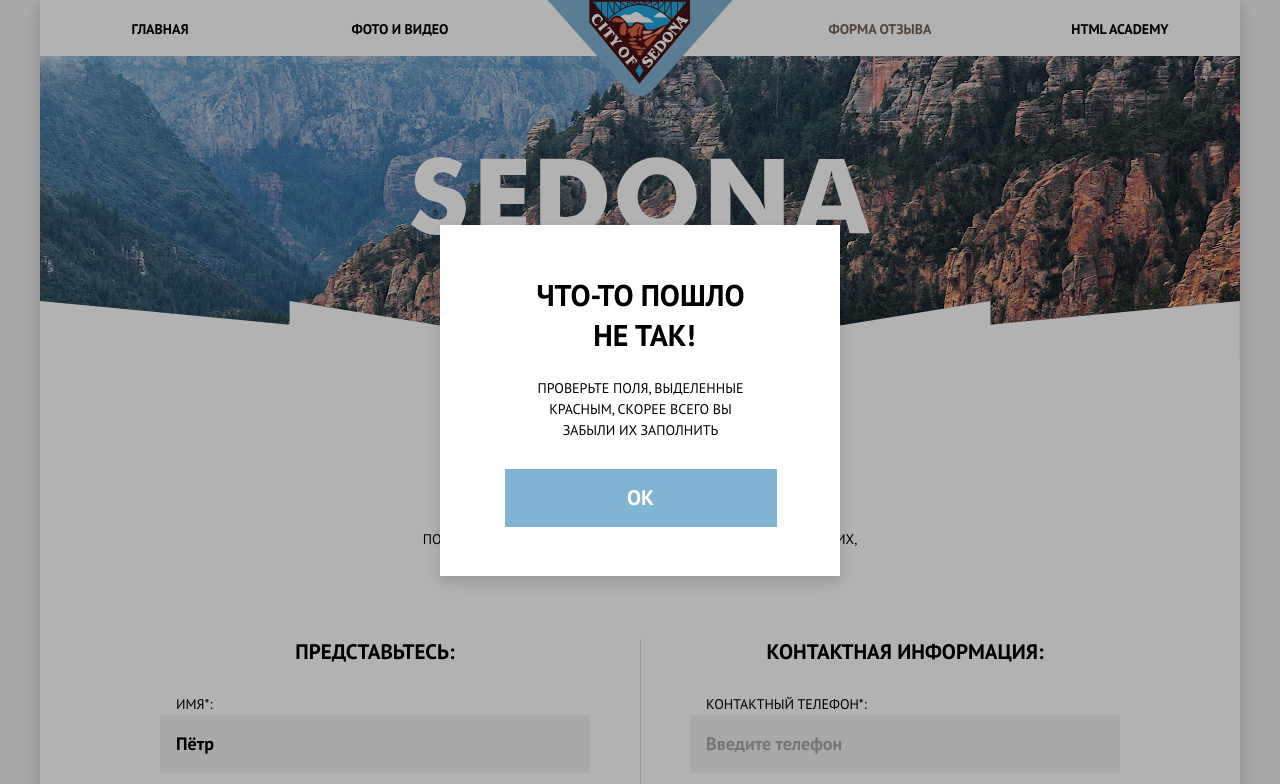
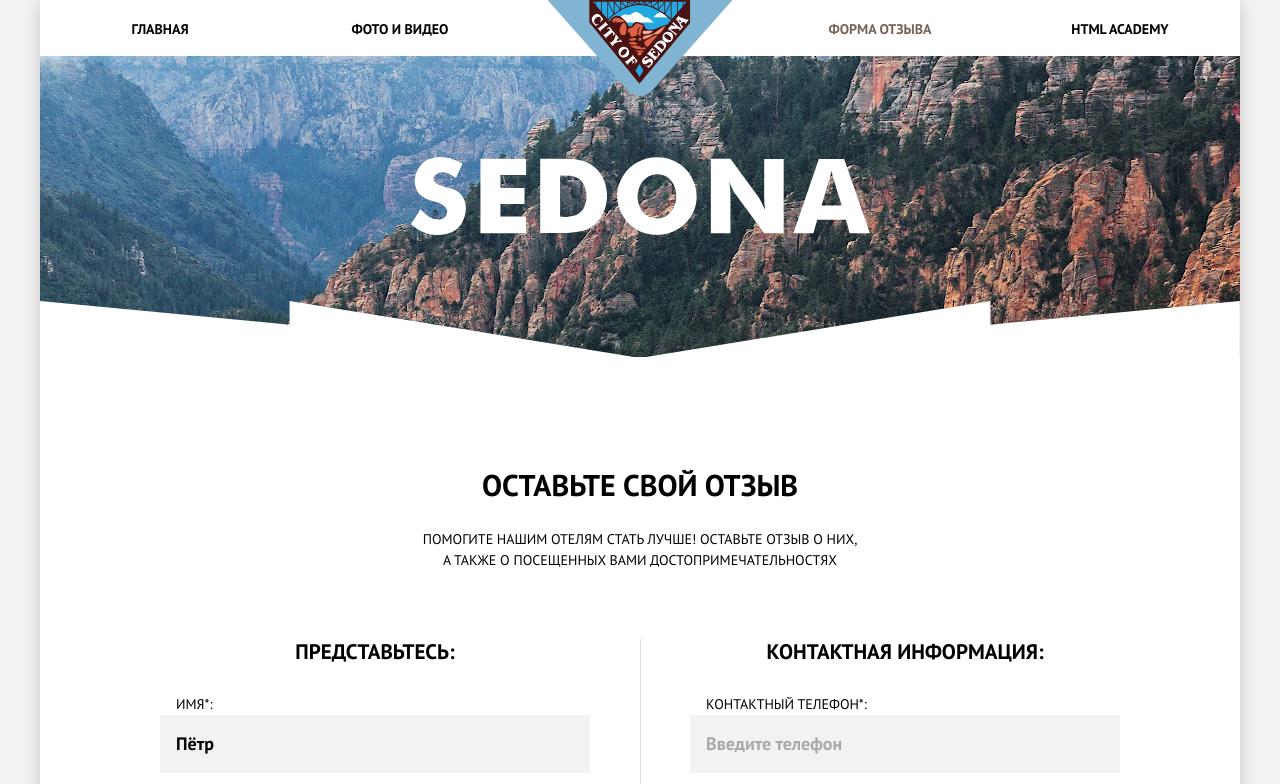
Before and after one commit to kernelidze/11060-sedona-28, a website: page source/form.html in a window 1280 px wide. Shown: the top 784 px of the page. Drawn offline with nearby package versions, Linux system fonts and the light colour scheme; files that its build step writes are made by us from their sources.

```diff
--- a/source/form.html
+++ b/source/form.html
@@ -192,7 +192,7 @@
     </footer>
 
     <!-- Для открытия окна добавить к блоку modal класс modal--is-open -->
-    <div class="modal modal--error modal--is-open">
+    <div class="modal modal--error">
       <div class="modal__wrapper modal__wrapper--error">
         <h2 class="modal__title title">Что-то пошло<br class="modal__title--wrap"> &nbsp;не так!</h2>
         <p class="modal__description subtitle">Проверьте поля, выделенные красным, скорее всего вы забыли их заполнить
```
